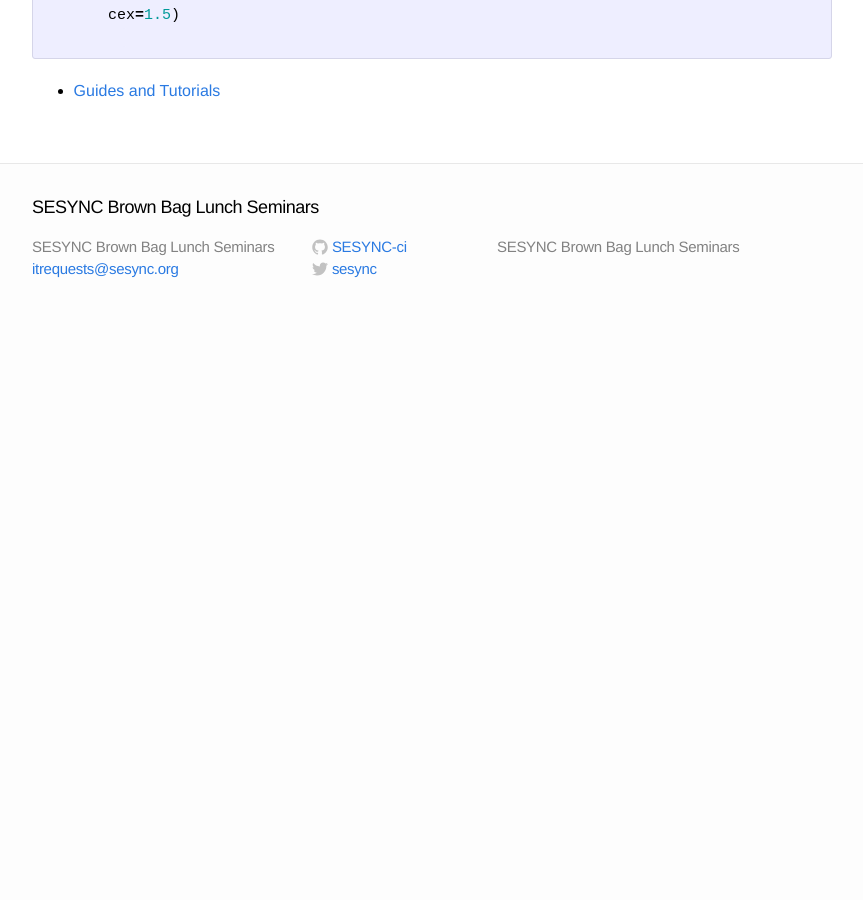
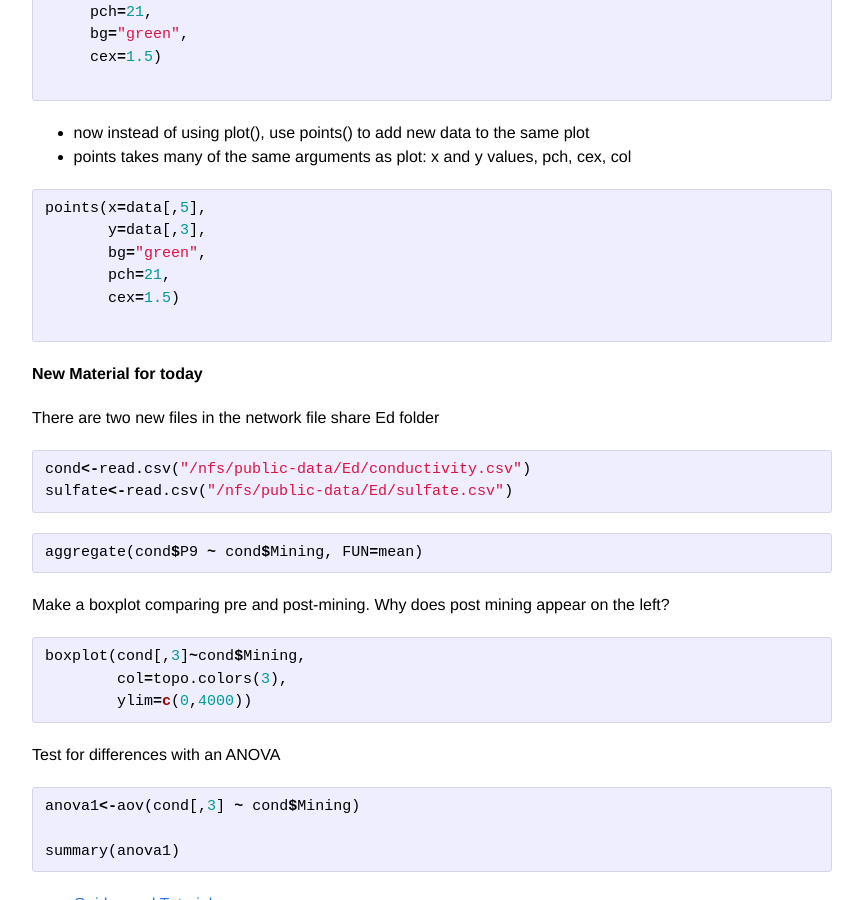
Before and after one commit to SESYNC-ci/brown-bag-lessons, a Jekyll site: the page built from _posts/2014-10-23-r-plots.md, in a window 1280 px wide and 900 px high, scrolled down 3123 px. Shown: the whole window, without its empty margins (208-1071 px from the left). Built offline with Jekyll 4.4.1, drawn with Linux system fonts in a browser that asks for light colours; before the commit the page ends 3449 px from its top, so only the background shows below that.

Commit message:
boxplot and anova with new data

```diff
--- a/_posts/2014-10-23-r-plots.md
+++ b/_posts/2014-10-23-r-plots.md
@@ -6,7 +6,7 @@ categories: lessons R
 author: khondula
 ---
 
-![alt text](Users\khondula\brown-bag-lessons\_posts\rstudioSchematic.png "Title")
+![alt text](\\storage.research.sesync.org/rstudioSchematic.png "Title")
 
 Review homework assignment
 ==========================
@@ -161,4 +161,38 @@ points(x=data[,5],
 
 {% endhighlight %}
 
+
+**New Material for today**
+
+There are two new files in the network file share Ed folder
+
+{% highlight R %}
+cond<-read.csv("/nfs/public-data/Ed/conductivity.csv")
+sulfate<-read.csv("/nfs/public-data/Ed/sulfate.csv")
+{% endhighlight %}
+
+
+
+
+
+{% highlight R %}
+aggregate(cond$P9 ~ cond$Mining, FUN=mean)
+{% endhighlight %}
+
+Make a boxplot comparing pre and post-mining. Why does post mining appear on the left?
+
+{% highlight R %}
+boxplot(cond[,3]~cond$Mining,
+        col=topo.colors(3),
+        ylim=c(0,4000))
+{% endhighlight %}
+
+Test for differences with an ANOVA
+
+{% highlight R %}
+anova1<-aov(cond[,3] ~ cond$Mining)
+
+summary(anova1)
+{% endhighlight %}
+
 * [Guides and Tutorials](https://collab.sesync.org/sites/support)
```
